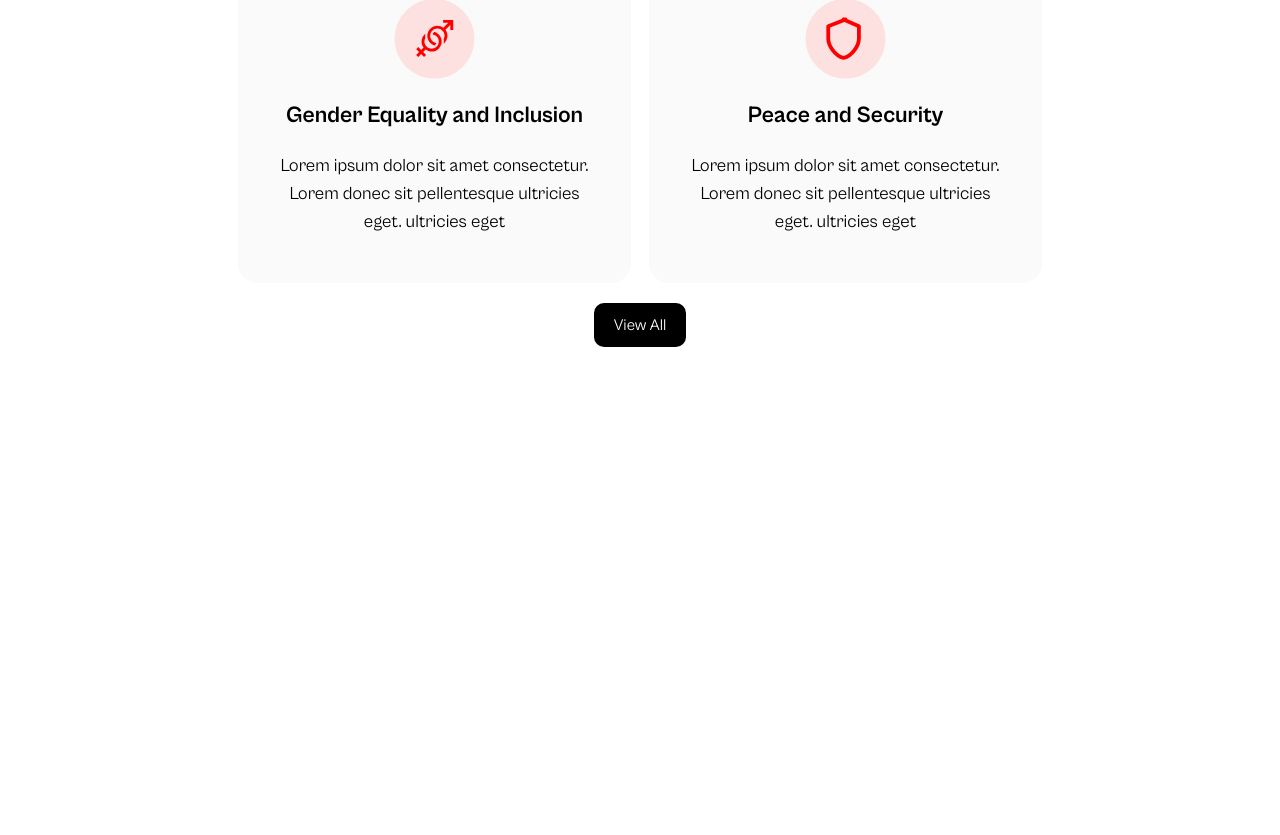
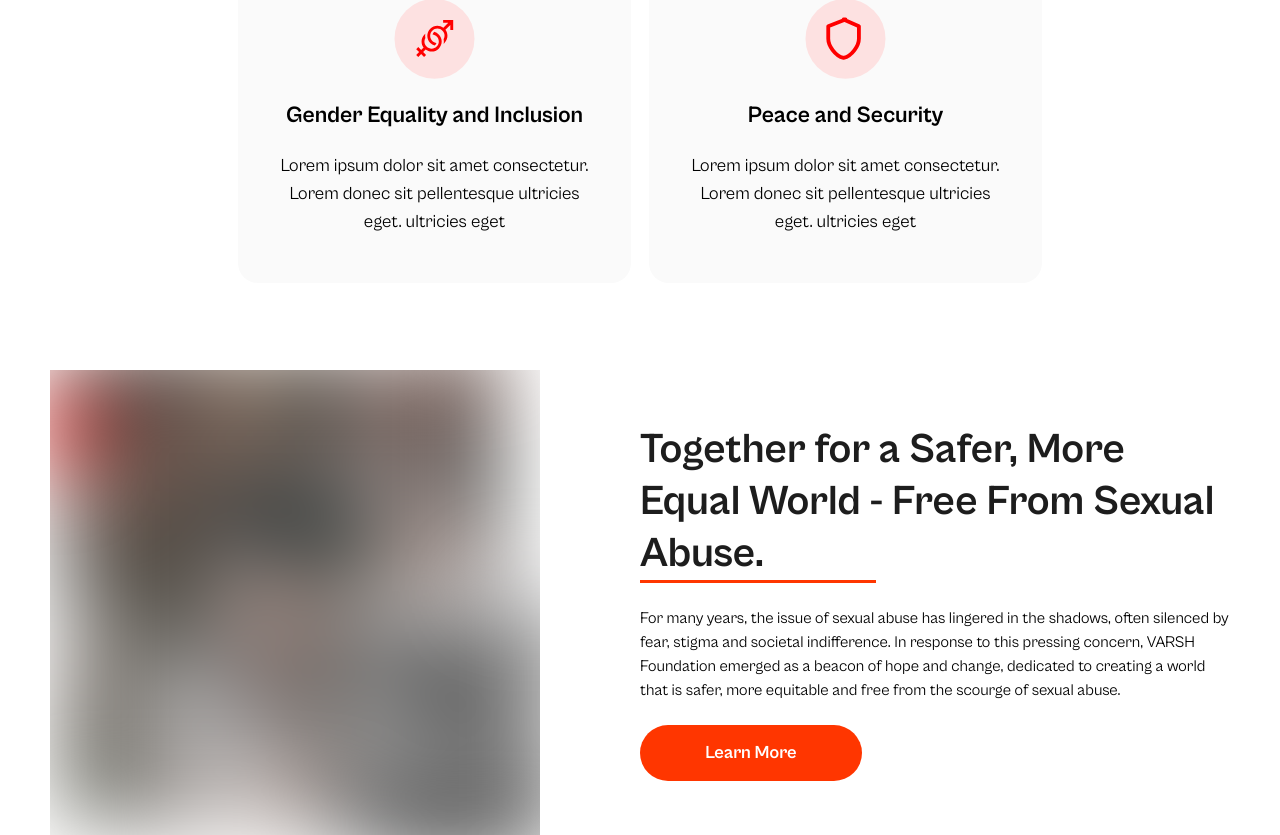
Before and after one commit to Victorola-coder/varsh, a Next.js app: page / in a window 1280 px wide. Shown: the part 1574-2409 px from the top of the page. Before the commit the page ends 1921 px from the top, so only its background shows below. Built offline with nearby package versions, Linux system fonts and the light colour scheme; a web font is replaced by a local one.

Commit message:
feat: update home page layout and navigation

```diff
--- a/app/components/home/areas.tsx
+++ b/app/components/home/areas.tsx
@@ -36,12 +36,6 @@
           }
         />
       </div>
-
-      <div className="flex items-center justify-center">
-        <button className="bg-[#000] text-[#fff] rounded-[10px] px-[20px] py-[10px]">
-          View All
-        </button>
-      </div>
     </section>
   );
 }
--- /dev/null
+++ b/app/components/home/hehe.tsx
@@ -0,0 +1,31 @@
+import Link from "next/link";
+import { Button, Image } from "../ui";
+import area from "@/public/images/area.svg";
+
+export default function More() {
+  return (
+    <div className="flex mx-[50px] mt-[87px] items-center gap-[100px] justify-between">
+      <figure>
+        <Image src={area} alt="children" draggable={false} />
+      </figure>
+      <div className="w-[807px] flex flex-col gap-[23px]">
+        <h1 className="text-[42px] leading-[52.08px] font-bold text-[#1D1D1D]">
+          Together for a Safer, More Equal World - Free From Sexual Abuse.
+          <p className="h-[3px] w-[40%] bg-[#FF3600]"></p>
+        </h1>
+        <p>
+          For many years, the issue of sexual abuse has lingered in the shadows,
+          often silenced by fear, stigma and societal indifference. In response
+          to this pressing concern, VARSH Foundation emerged as a beacon of hope
+          and change, dedicated to creating a world that is safer, more
+          equitable and free from the scourge of sexual abuse.
+        </p>
+        <Link href="/learn-more">
+          <Button variant="danger" className="md:w-[222px]">
+            Learn More
+          </Button>
+        </Link>
+      </div>
+    </div>
+  );
+}
--- a/app/components/home/index.ts
+++ b/app/components/home/index.ts
@@ -1,3 +1,4 @@
+export { default as More } from "./hehe";
 export { default as Area } from "./areas";
 export { default as Hero } from "./hero";
 export { default as Navbar } from "./navbar";
--- a/app/components/home/navbar.tsx
+++ b/app/components/home/navbar.tsx
@@ -133,22 +133,18 @@
                 } pt-4 left-0 right-0`}
               >
                 <ul className="flex flex-col gap-[22px] items-center justify-center  mx-auto font-medium text-base tracking-tight text-center leading-[24px] font-sailmed text-dark">
-                  <li>
-                    <Link href="#features">Features</Link>
-                  </li>
-                  <li>
-                    <Link href="#faqs">FAQs</Link>
-                  </li>
-                  <li>
-                    <Link href="/login" replace>
-                      Log In
-                    </Link>
-                  </li>
+                  {links.map((link) => (
+                    <li key={link.name}>
+                      <Link href={link.path}>{link.name}</Link>
+                    </li>
+                  ))}
                 </ul>
                 <Link href="/sign-up">
-                  <Button className="mt-5 bg-primary whitespace-nowrap w-[330px] text-[16px] py-[12px] md:py-[18px] leading-[33px] rounded-[12px] md:absolute md:top-2 md:bottom-2 md:right-[7.8px] text-center outline-none md:px-[37.74px] font-sailmed text-[#ffffff] md:text-[20px] md:w-[218px] font-medium md:leading-[25.65px] md:rounded-[35.942px]">
-                    Create my page
-                  </Button>
+                  <Link href="/donate">
+                    <Button variant="danger" className="md:w-[100px]">
+                      Donate
+                    </Button>
+                  </Link>
                 </Link>
               </div>
             </div>
--- a/app/page.tsx
+++ b/app/page.tsx
@@ -1,10 +1,11 @@
-import { Area, Hero } from "./components/home";
+import { Area, Hero, More } from "./components/home";
 
 export default function Home() {
   return (
     <main>
       <Hero />
       <Area />
+      <More />
     </main>
   );
 }
```
Also changed, not shown: public/images/area.svg (added).
